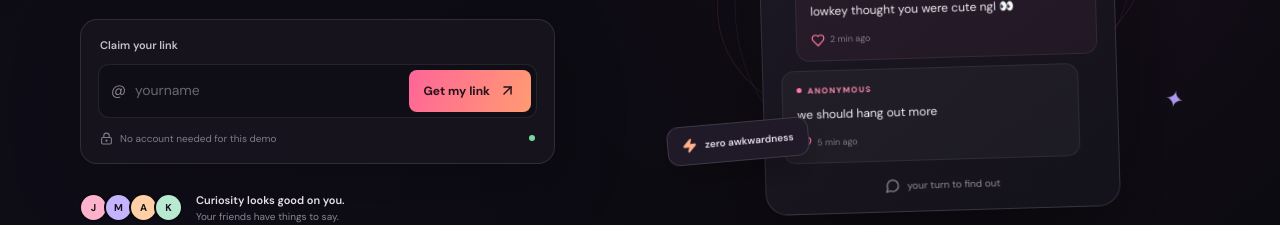
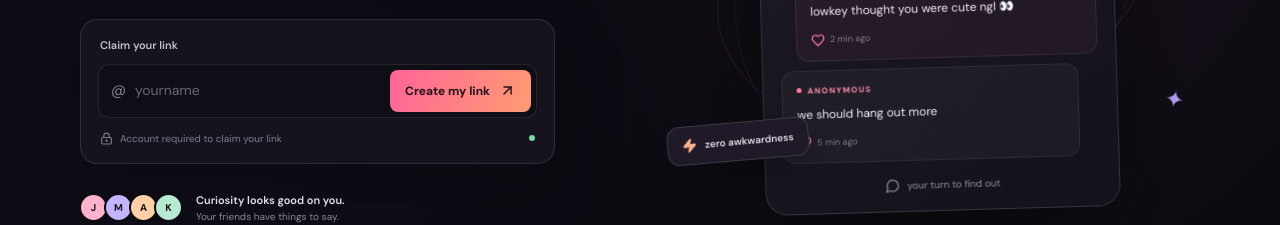
Before and after one commit to hanzvibes/ngl-copy, a Next.js app: page / in a window 1280 px wide. Shown: the part 447-672 px from the top of the page. Built offline with nearby package versions, Linux system fonts and the light colour scheme.

Commit message:
feat: connect NGL profile creation and private inbox

```diff
--- a/app/page.tsx
+++ b/app/page.tsx
@@ -10,9 +10,9 @@ export default function Home() {
   const link = typeof window !== "undefined" ? window.location.origin + "/" + (username.trim().replace(/^@/, "") || "yourname") : "https://ngl-copy.vercel.app/yourname";
 
   async function copyLink() {
-    if (!username.trim()) { setShowPreview(true); return; }
-    try { await navigator.clipboard.writeText(link); setCopied(true); window.setTimeout(() => setCopied(false), 1800); }
-    catch { setShowPreview(true); }
+    const cleanUsername = username.trim().replace(/^@/, "");
+    if (!cleanUsername) { setShowPreview(true); return; }
+    window.location.href = "/dashboard?username=" + encodeURIComponent(cleanUsername);
   }
 
   return <main className="landing">
@@ -24,8 +24,8 @@ export default function Home() {
         <p className="hero-description">The place to get the honest messages your friends are too shy to send. Make your link. Share it anywhere. Let the truth slide in.</p>
         <div className="create-card">
           <label htmlFor="username">Claim your link</label>
-          <div className="username-input"><span className="at">@</span><input id="username" value={username} onChange={e=>setUsername(e.target.value.replace(/[^a-zA-Z0-9_.]/g,"").slice(0,24))} placeholder="yourname" onKeyDown={e=>{if(e.key==="Enter")copyLink()}}/><button className="primary-button" onClick={copyLink}>{copied ? <><Check size={17}/> Copied</> : <>Get my link <ArrowUpRight size={17}/></>}</button></div>
-          <div className="card-foot"><LockKeyhole size={13}/> No account needed for this demo <span className="secure-dot"/></div>
+          <div className="username-input"><span className="at">@</span><input id="username" value={username} onChange={e=>setUsername(e.target.value.replace(/[^a-zA-Z0-9_.]/g,"").slice(0,24))} placeholder="yourname" onKeyDown={e=>{if(e.key==="Enter")copyLink()}}/><button className="primary-button" onClick={copyLink}>{copied ? <><Check size={17}/> Copied</> : <>Create my link <ArrowUpRight size={17}/></>}</button></div>
+          <div className="card-foot"><LockKeyhole size={13}/> Account required to claim your link <span className="secure-dot"/></div>
           {showPreview && <div className="preview-link"><span>{link}</span><button onClick={()=>{navigator.clipboard?.writeText(link);setCopied(true);setShowPreview(false)}} aria-label="Copy link"><Copy size={15}/></button></div>}
         </div>
         <div className="social-proof"><div className="avatar-stack"><span>J</span><span>M</span><span>A</span><span>K</span></div><p><strong>Curiosity looks good on you.</strong><br/>Your friends have things to say.</p></div>
```
